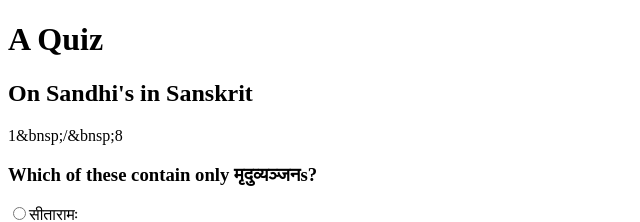
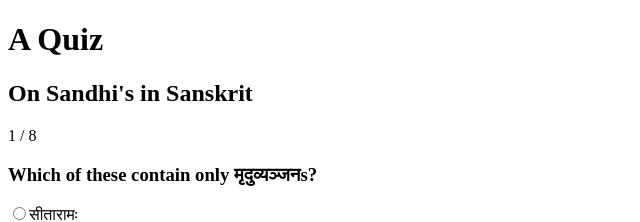
Before and after one commit to vipranarayan14/vquiz-react, a React (Create React App) app: page / in a window 1280 px wide. Both pictures are taken after a click on the button "Start". Shown: the top 222 px of the page, without its empty margins (0-640 px from the left). Built offline with nearby package versions, Linux system fonts and the light colour scheme.

Commit message:
use '&nbsp;' for 'space'.

```diff
--- a/src/components/QuizProgress.js
+++ b/src/components/QuizProgress.js
@@ -11,7 +11,7 @@ export const QuizProgress = ({
 
   <div className="quiz-progress">
     <span>{questionId + 1}</span>
-    &bnsp;/&bnsp;
+    &nbsp;/&nbsp;
     <span>{totalQuestions}</span>
   </div>
 
```
